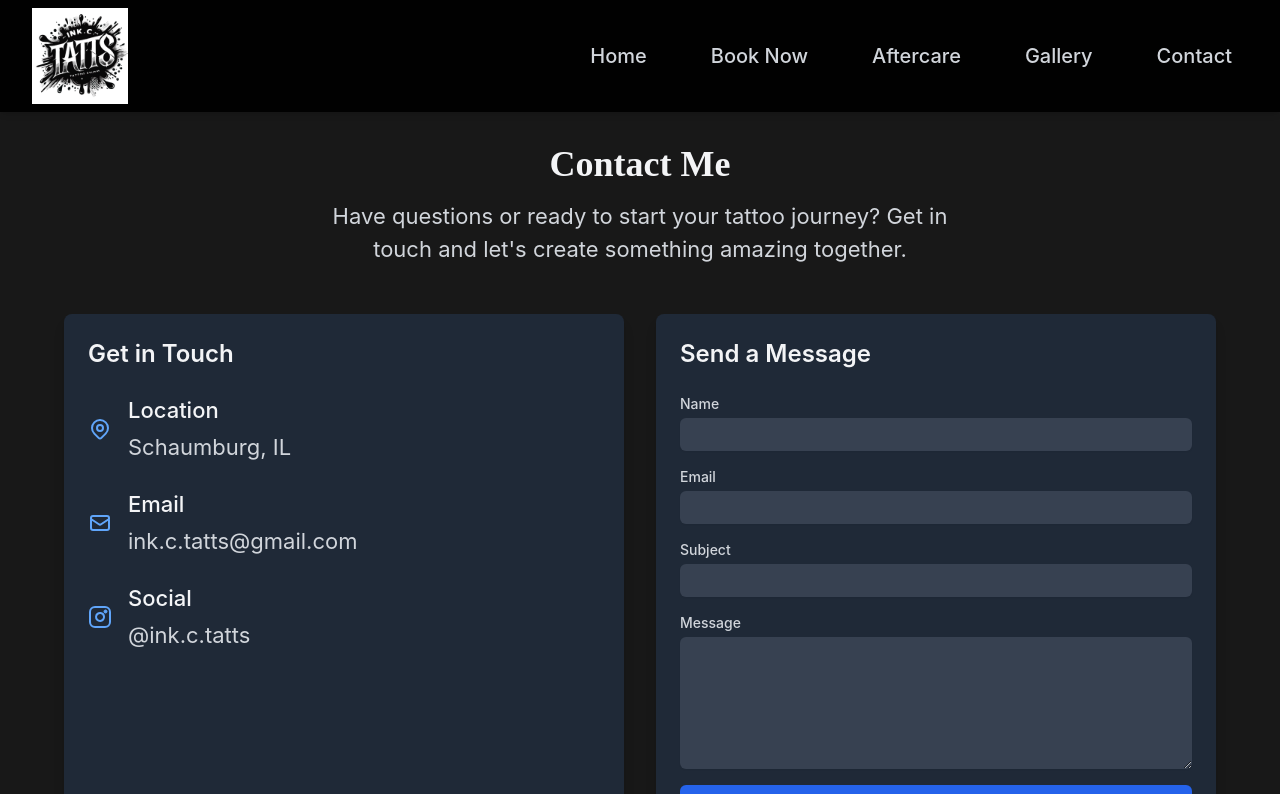
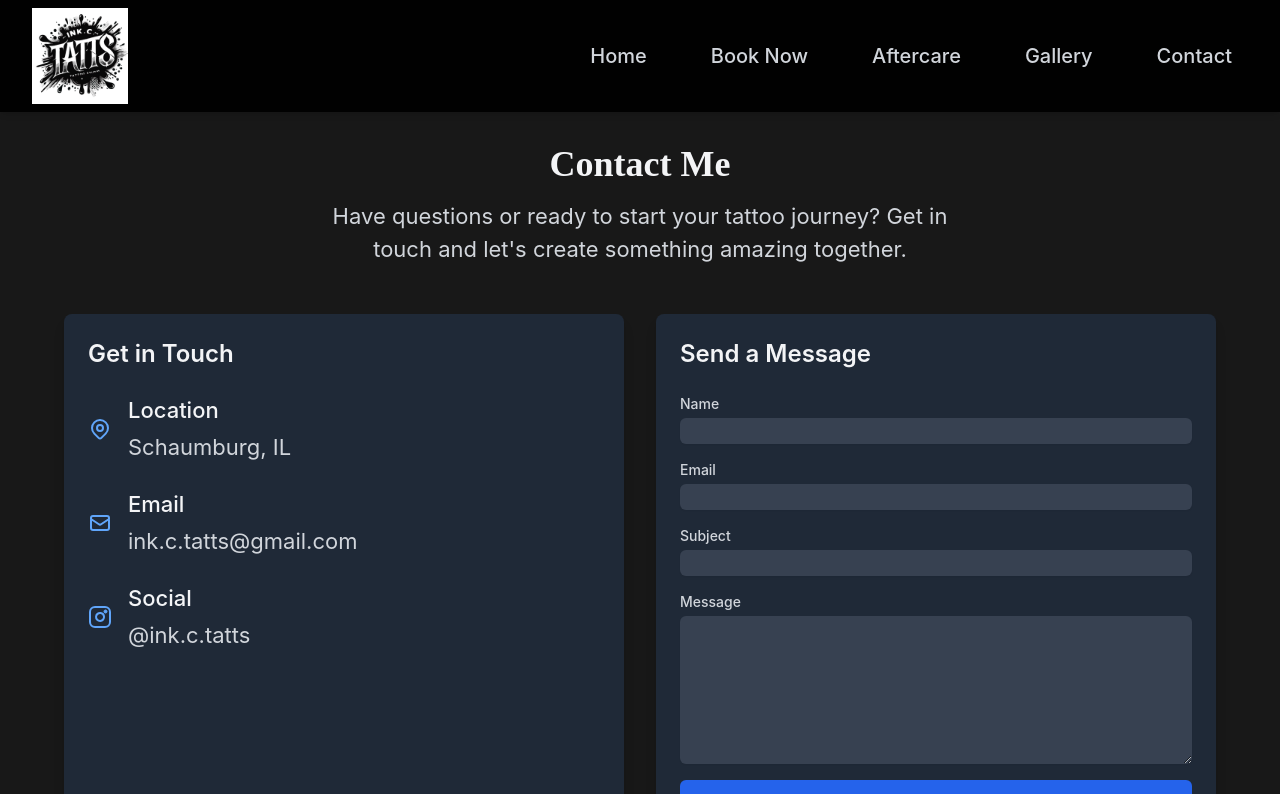
Before and after one commit to Alex-Bailon/ink-c-tatts, a Nuxt app: page /contact in a window 1280 px wide. Shown: the top 794 px of the page. Built offline with nearby package versions, Linux system fonts and the light colour scheme; a web font is replaced by a local one.

Commit message:
Update contact.vue

```diff
--- a/pages/contact.vue
+++ b/pages/contact.vue
@@ -131,7 +131,7 @@ const handleSubmit = async () => {
               id="name"
               v-model="form.name"
               required
-              class="mt-1 block w-full rounded-md bg-gray-700 border-gray-600 text-gray-100 shadow-sm focus:border-blue-500 focus:ring-blue-500"
+              class="mt-1 block w-full rounded-md bg-gray-700 border-gray-600 text-gray-100 shadow-sm focus:border-blue-500 focus:ring-blue-500 px-3 leading-none"
             >
           </div>
 
@@ -142,7 +142,7 @@ const handleSubmit = async () => {
               id="email"
               v-model="form.email"
               required
-              class="mt-1 block w-full rounded-md bg-gray-700 border-gray-600 text-gray-100 shadow-sm focus:border-blue-500 focus:ring-blue-500"
+              class="mt-1 block w-full rounded-md bg-gray-700 border-gray-600 text-gray-100 shadow-sm focus:border-blue-500 focus:ring-blue-500 px-3 leading-none"
             >
           </div>
 
@@ -153,7 +153,7 @@ const handleSubmit = async () => {
               id="subject"
               v-model="form.subject"
               required
-              class="mt-1 block w-full rounded-md bg-gray-700 border-gray-600 text-gray-100 shadow-sm focus:border-blue-500 focus:ring-blue-500"
+              class="mt-1 block w-full rounded-md bg-gray-700 border-gray-600 text-gray-100 shadow-sm focus:border-blue-500 focus:ring-blue-500 px-3 leading-none"
             >
           </div>
 
@@ -164,7 +164,7 @@ const handleSubmit = async () => {
               v-model="form.message"
               rows="4"
               required
-              class="mt-1 block w-full rounded-md bg-gray-700 border-gray-600 text-gray-100 shadow-sm focus:border-blue-500 focus:ring-blue-500"
+              class="mt-1 block w-full rounded-md bg-gray-700 border-gray-600 text-gray-100 shadow-sm focus:border-blue-500 focus:ring-blue-500 px-3 py-2 leading-normal"
             ></textarea>
           </div>
 
```
